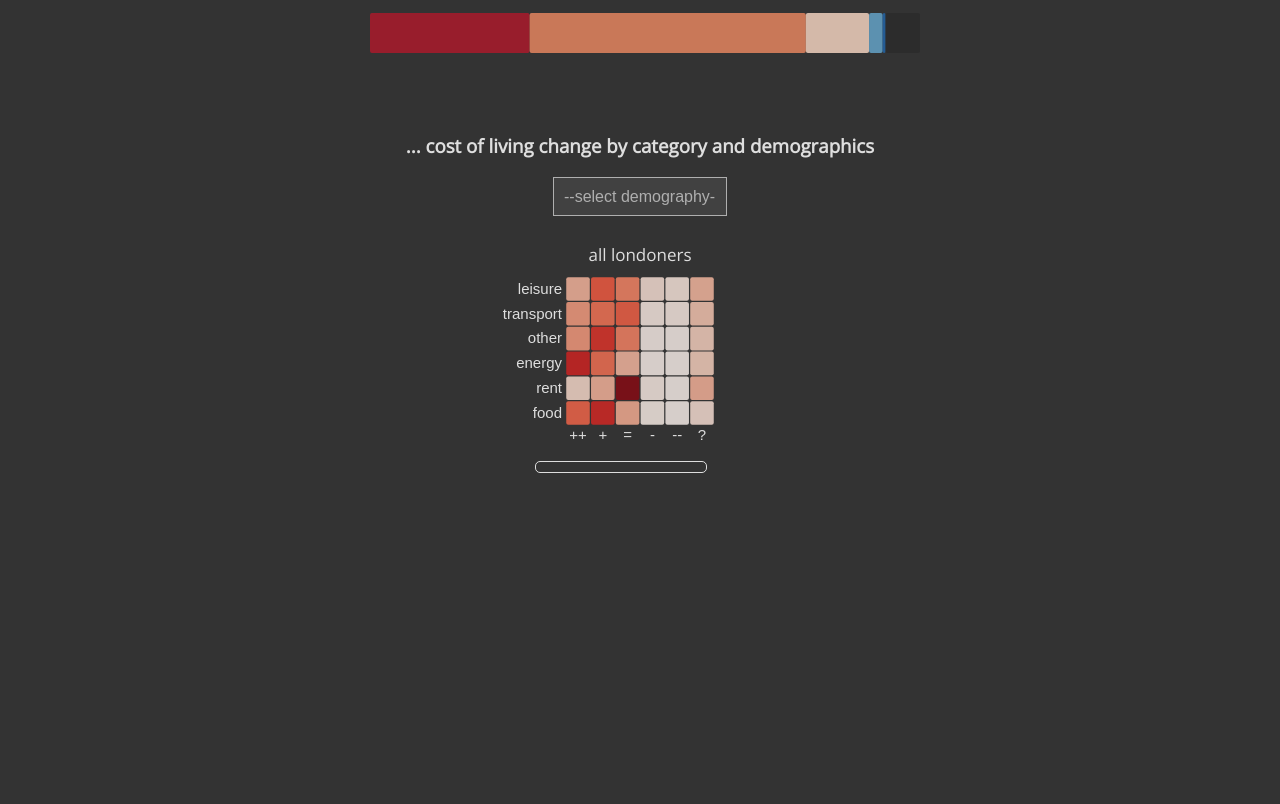
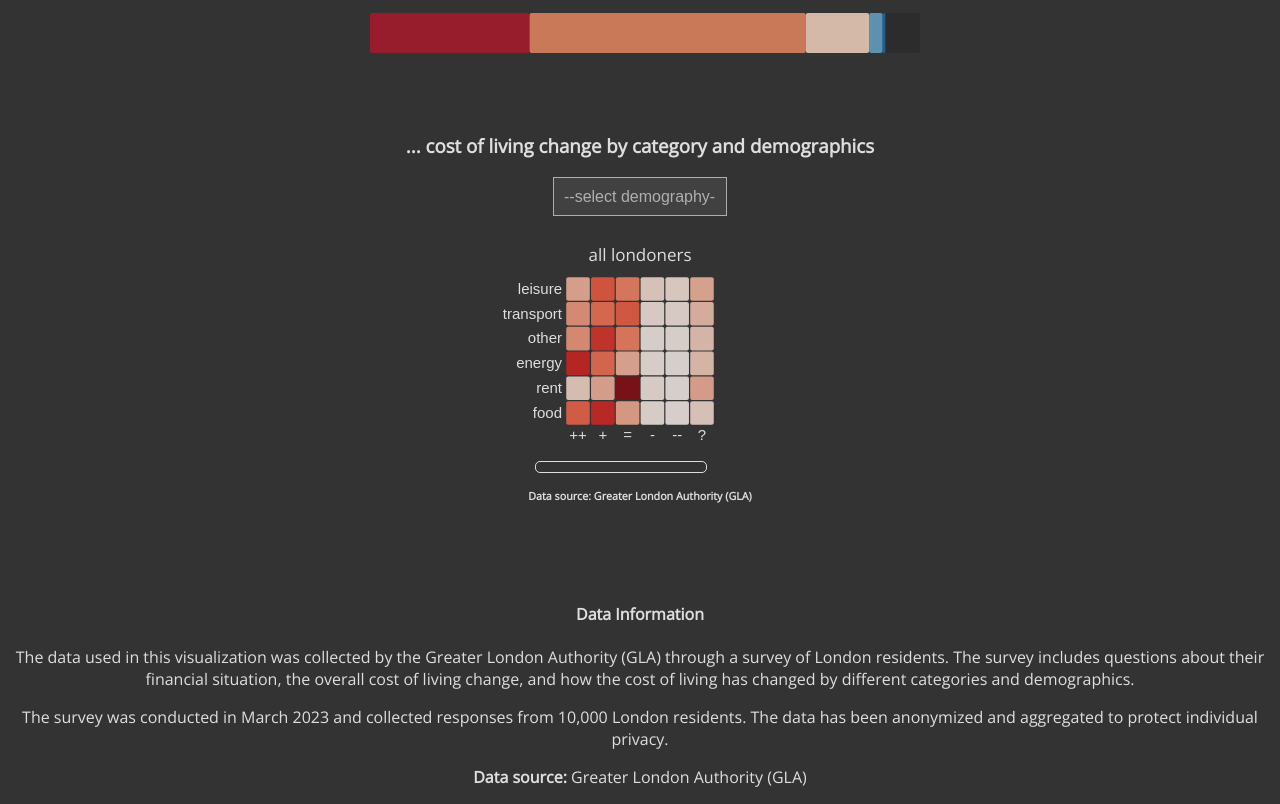
Before and after one commit to tabeaeggler/tabeaeggler.github.io, a plain HTML site: page index.html in a window 1280 px wide. Shown: the part 1325-2129 px from the top of the page. Before the commit the page ends 1886 px from the top, so only its background shows below. Drawn offline with nearby package versions, Linux system fonts and the light colour scheme.

Commit message:
added data source

```diff
--- a/index.html
+++ b/index.html
@@ -13,13 +13,17 @@
 <body>
 <div id="intro-container">
 <h1>Cost of Living Crisis</h1>
-<p id="description">The following visualizations aim to answer key questions about the cost of living crisis in London and the UK. Through data analysis and visualization, we explore the financial impacts on Londoners, changes in the cost of living over time, factors influencing inflation rates, and comparisons with other European countries.</p>
+    <p id="description">The following visualizations aim to answer key questions about the cost of living crisis in London and the UK. Through data analysis and visualization,
+                    we explore the financial impacts on Londoners, changes in the cost of living over time, factors influencing inflation rates,
+                    and comparisons with other European countries. </p>
     <div id="arrow-container">
         <a href="#q1-container"><img src="data/arrow.svg" alt="scroll arrow"></a>
     </div>
 </div>
+
 <div id="q1-container">
-<h2>- What is the current mood among Londoners? -</h2>
+    <h2>- What is the current mood among Londoners? -</h2>
+</div>
 <div id="chart1-container">
     <h3>... current financial situation</h3>
 </div>
@@ -42,7 +46,9 @@
         <div id="chart4_4"></div>
         <div id="chart4_5"></div>
     </div>
+    <h6 id="data-source">Data source: Greater London Authority (GLA)</h6>
 </div>
+
 </div>
 <script>
     var introContainer = document.getElementById('intro-container');
@@ -57,3 +63,11 @@
 
 </body>
 </html>
+
+
+<div class="popup">
+    <h4>Data Information</h4>
+    <p>The data used in this visualization was collected by the Greater London Authority (GLA) through a survey of London residents. The survey includes questions about their financial situation, the overall cost of living change, and how the cost of living has changed by different categories and demographics.</p>
+    <p>The survey was conducted in March 2023 and collected responses from 10,000 London residents. The data has been anonymized and aggregated to protect individual privacy.</p>
+    <p><strong>Data source:</strong> Greater London Authority (GLA)</p>
+</div>
--- a/styles.css
+++ b/styles.css
@@ -11,6 +11,10 @@ body {
 
 h1 {
     font-size: 40px;
+}
+
+#data-source {
+    margin-top: 3%;
 }
 
 #intro-container {
```
Also changed, not shown: data/info.svg (added), 2 other files.
